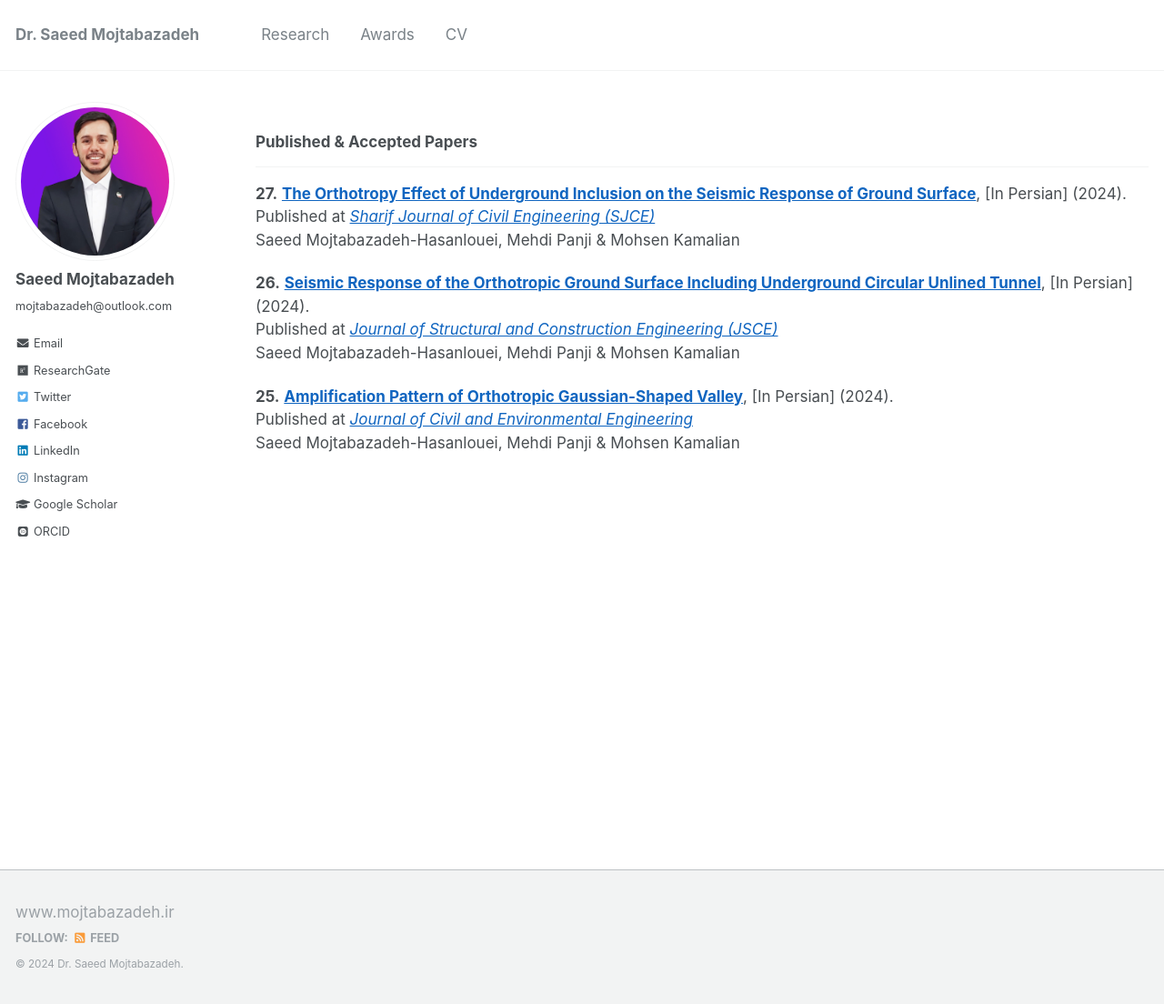
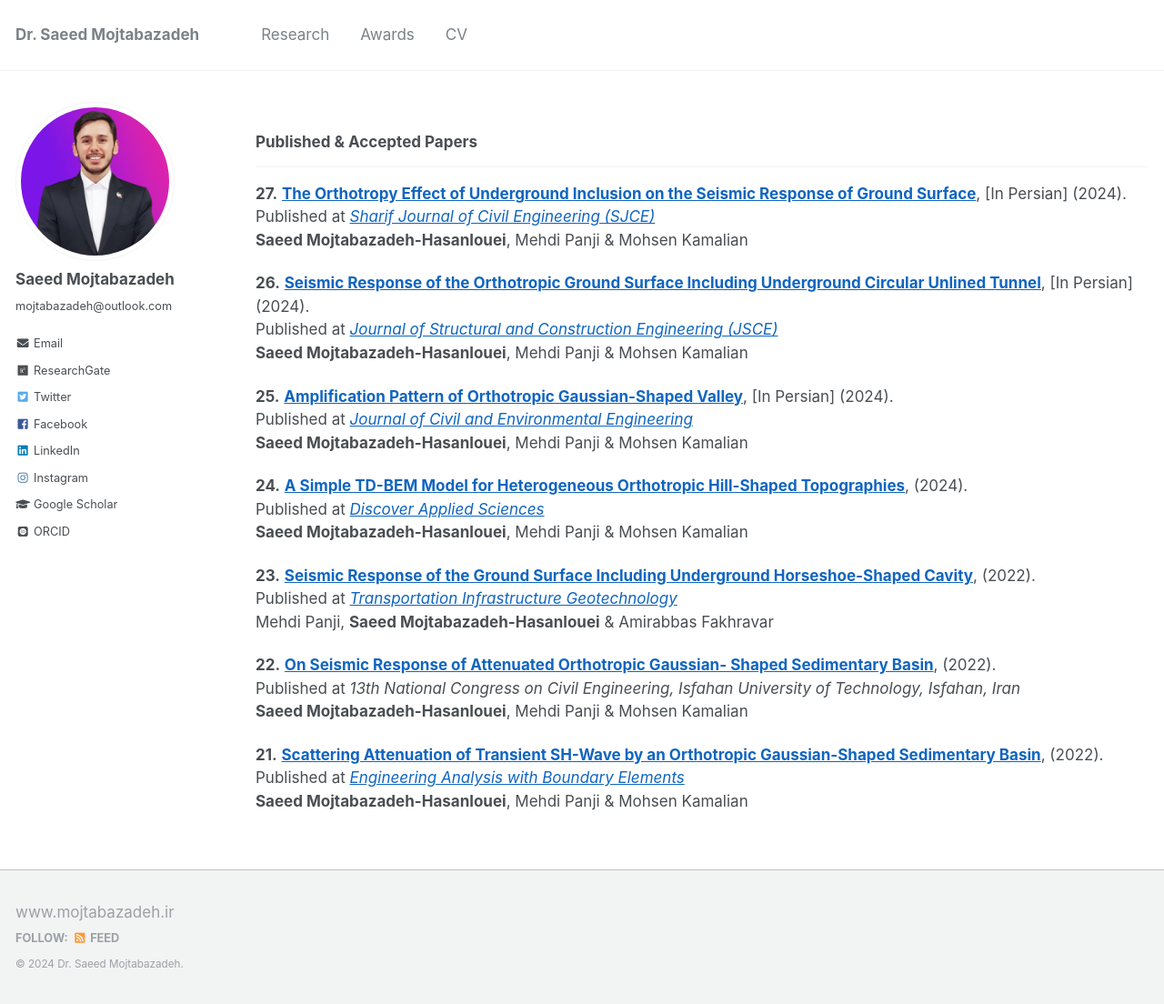
Before and after one commit to mojtabazadeh/mojtabazadeh.github.io, a Jekyll site: the page built from _pages/research.md, in a window 1280 px wide and 1104 px high. Shown: the whole window at 91% size. Built offline with Jekyll 4.4.1, drawn with Linux system fonts in a browser that asks for light colours; some web fonts are replaced.

Commit message:
Update research.md

```diff
--- a/_pages/research.md
+++ b/_pages/research.md
@@ -9,13 +9,33 @@ author_profile: true
 ___
 **27.** **[The Orthotropy Effect of Underground Inclusion on the Seismic Response of Ground Surface](https://drive.google.com/file/d/1gZ8aF2_FtYW0XBLlXkPnH97Sx1cUNRxv/view?usp=drive_link)**, [In Persian] (2024).
     Published at [*Sharif Journal of Civil Engineering (SJCE)*](https://sjce.journals.sharif.edu/article_23630.html?lang=en)
-    Saeed Mojtabazadeh-Hasanlouei, Mehdi Panji & Mohsen Kamalian
+    **Saeed Mojtabazadeh-Hasanlouei**, Mehdi Panji & Mohsen Kamalian
 
 **26.** **[Seismic Response of the Orthotropic Ground Surface Including Underground Circular Unlined Tunnel](https://drive.google.com/file/d/1hZ532hBk93MWAzn8dMg24jnVr2pg0ZNg/view?usp=drive_link)**, [In Persian] (2024).
   Published at [*Journal of Structural and Construction Engineering (JSCE)*](https://www.jsce.ir/article_199086.html?lang=en)
-  Saeed Mojtabazadeh-Hasanlouei, Mehdi Panji & Mohsen Kamalian
+  **Saeed Mojtabazadeh-Hasanlouei**, Mehdi Panji & Mohsen Kamalian
 
 
 **25.** **[Amplification Pattern of Orthotropic Gaussian-Shaped Valley](https://drive.google.com/file/d/1Dhk2E0jdDNf3Q8TJwtjSakRpXobQ5PgH/view?usp=drive_link)**, [In Persian] (2024).
   Published at [*Journal of Civil and Environmental Engineering*](https://ceej.tabrizu.ac.ir/article_18068.html?lang=en)
-  Saeed Mojtabazadeh-Hasanlouei, Mehdi Panji & Mohsen Kamalian
+  **Saeed Mojtabazadeh-Hasanlouei**, Mehdi Panji & Mohsen Kamalian
+
+
+**24.** **[A Simple TD-BEM Model for Heterogeneous Orthotropic Hill-Shaped Topographies](https://drive.google.com/file/d/1FYyl6KDvmMgYT0u3bgsIHJdKcV00HxeK/view?usp=drive_link)**, (2024).
+  Published at [*Discover Applied Sciences*](https://link.springer.com/article/10.1007/s42452-024-05695-7)
+  **Saeed Mojtabazadeh-Hasanlouei**, Mehdi Panji & Mohsen Kamalian
+
+
+**23.** **[Seismic Response of the Ground Surface Including Underground Horseshoe-Shaped Cavity](https://drive.google.com/file/d/1plVlQXMFo5-6z9NwAKhGZp7gca5_85Qv/view?usp=drive_link)**, (2022).
+  Published at [*Transportation Infrastructure Geotechnology*](https://link.springer.com/article/10.1007/s40515-021-00178-3)
+  Mehdi Panji, **Saeed Mojtabazadeh-Hasanlouei** & Amirabbas Fakhravar
+
+
+  **22.** **[On Seismic Response of Attenuated Orthotropic Gaussian- Shaped Sedimentary Basin](https://drive.google.com/file/d/1vUqp1ap5j5aaoC14DXfSq4CrZkxKmf8Y/view?usp=drive_link)**, (2022).
+  Published at *13th National Congress on Civil Engineering, Isfahan University of Technology, Isfahan, Iran*
+  **Saeed Mojtabazadeh-Hasanlouei**, Mehdi Panji & Mohsen Kamalian
+
+
+  **21.** **[Scattering Attenuation of Transient SH-Wave by an Orthotropic Gaussian-Shaped Sedimentary Basin](https://drive.google.com/file/d/1ZjYR11kQZFHfrSNgTpXFFyhe1ASfY-Zf/view?usp=drive_link)**, (2022).
+  Published at [*Engineering Analysis with Boundary Elements*](https://www.sciencedirect.com/science/article/abs/pii/S095579972200131X?via%3Dihub)
+  **Saeed Mojtabazadeh-Hasanlouei**, Mehdi Panji & Mohsen Kamalian
```
